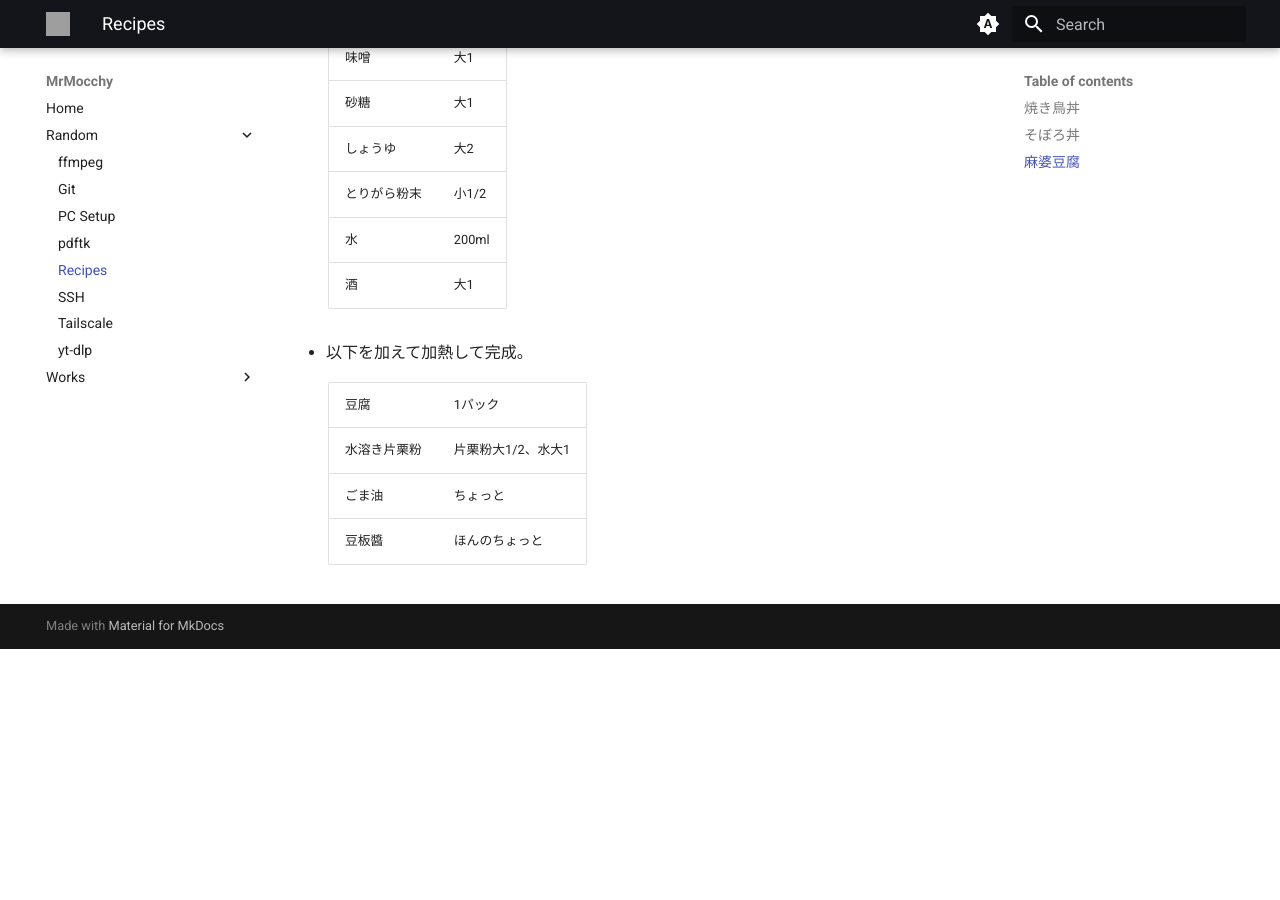
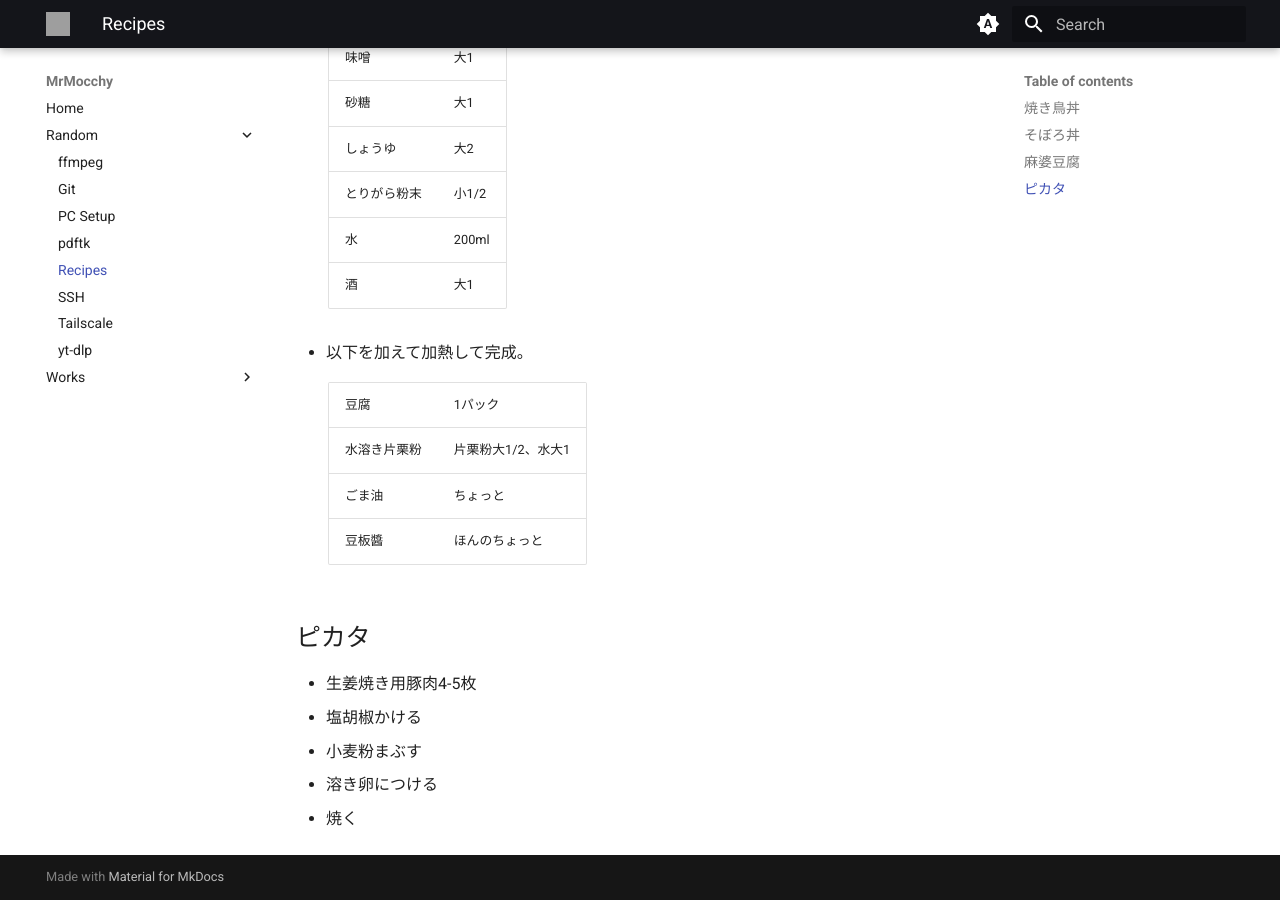
Before and after one commit to MrMocchy/MrMocchy.github.io, an MkDocs documentation site: the page built from docs/random/recipes.md, in a window 1280 px wide and 900 px high, scrolled down 1043 px. Built offline with MkDocs 1.6.1 and Material for MkDocs 9.7.7, drawn with Linux system fonts in a browser that asks for light colours; before the commit the page ends 1692 px from its top, so only the background shows below that; grey boxes are pictures that could not be loaded.

Commit message:
ピカタの項目作成

```diff
--- a/docs/random/recipes.md
+++ b/docs/random/recipes.md
@@ -46,3 +46,11 @@
 |ごま油|ちょっと|
 |豆板醬|ほんのちょっと|
 </div>
+
+## ピカタ
+
+- 生姜焼き用豚肉4-5枚
+- 塩胡椒かける
+- 小麦粉まぶす
+- 溶き卵につける
+- 焼く
```
